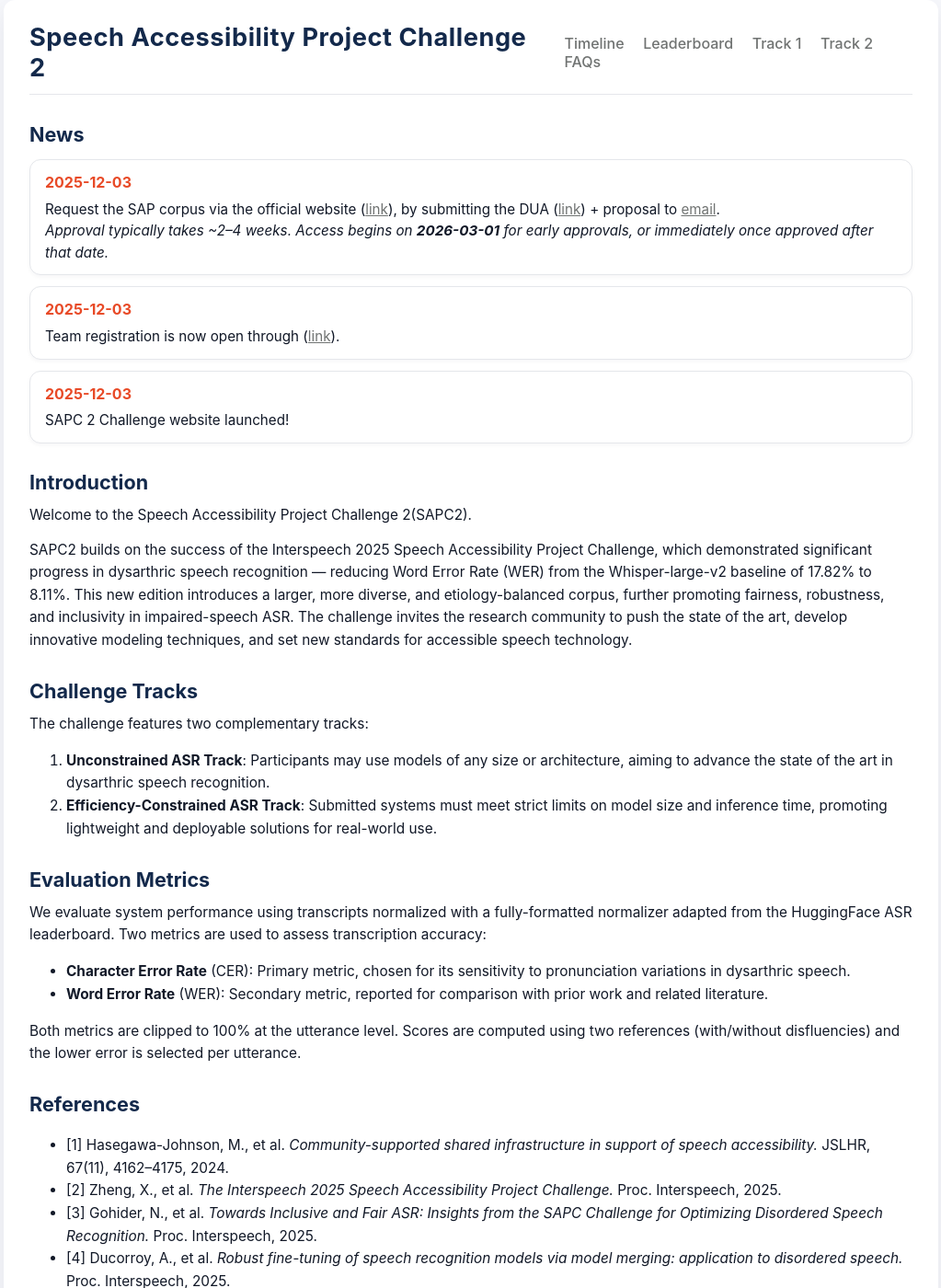
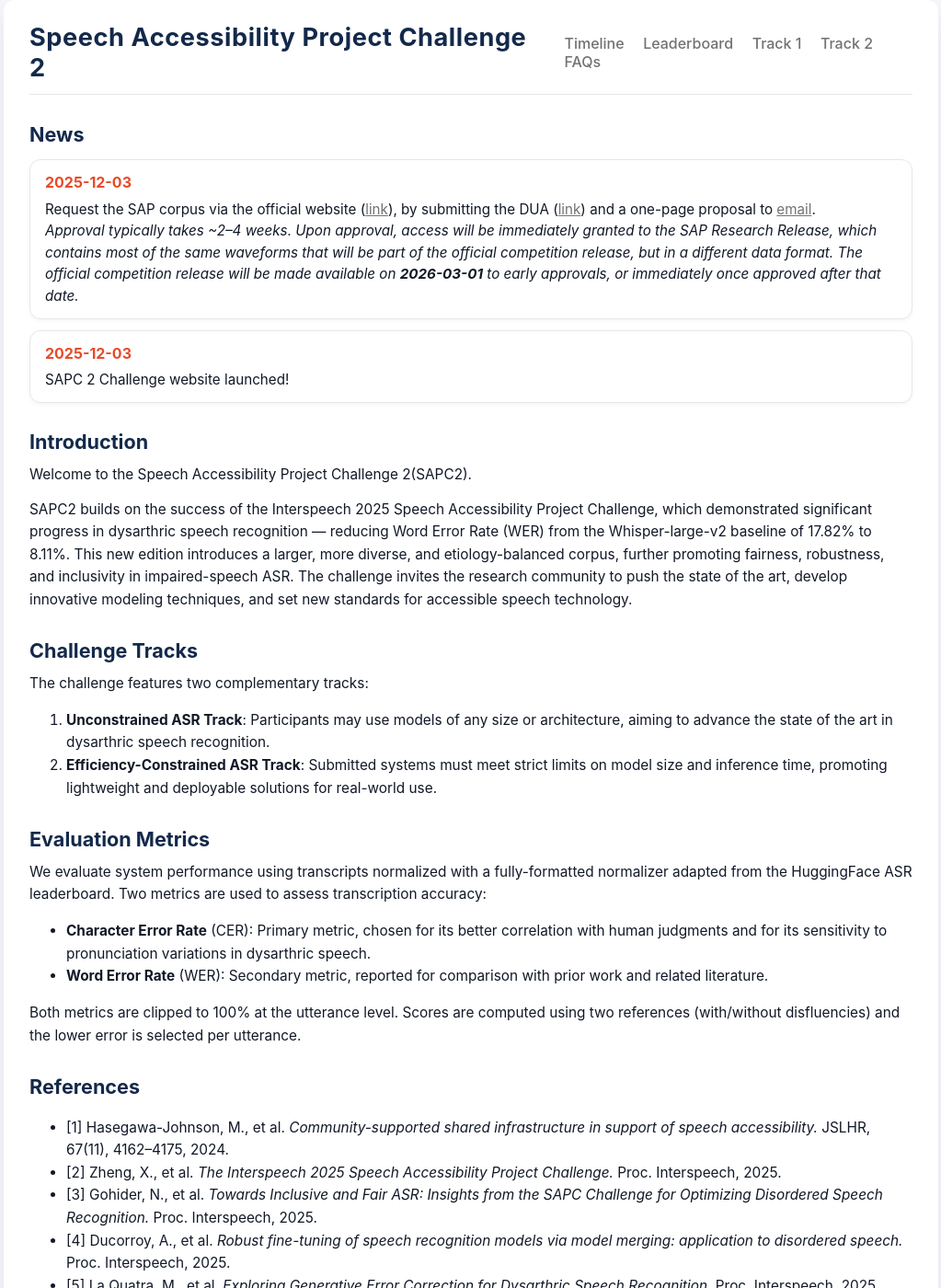
Before and after one commit to xiuwenz2/SAPC2-website, a Jekyll site: the page built from index.md, in a window 1280 px wide and 1400 px high. Shown: the whole window at 92% size, without its empty margins (128-1151 px from the left). Built offline with Jekyll 4.4.1, drawn with Linux system fonts in a browser that asks for light colours; some of the changed text lies outside the part shown.

Commit message:
edited faq

```diff
--- a/index.md
+++ b/index.md
@@ -24,17 +24,14 @@ hero_meta: >
       (<a href="https://speechaccessibilityproject.beckman.illinois.edu/conduct-research-through-the-project">link</a>), by
       submitting the DUA
       (<a href="https://speechaccessibilityproject.beckman.illinois.edu/docs/librariesprovider8/default-document-library/data-transfer-and-use-agreement-speech-accessibility-project.pdf?sfvrsn=909bd90f_20">link</a>)
-      + proposal to <a href="mailto:speechaccessibility@beckman.illinois.edu">email</a>.<br>
-      <em>Approval typically takes ~2–4 weeks. Access begins on <strong>2026-03-01</strong> for early approvals, or immediately once approved after that date.</em>
+      and a one-page proposal to <a href="mailto:speechaccessibility@beckman.illinois.edu">email</a>.<br>
+      <em>Approval typically takes ~2–4 weeks.  Upon approval, access will be immediately granted
+      to the SAP Research Release, which contains most of the same waveforms that will be part of
+      the official competition release, but in a different data format.  The official competition
+      release will be made available on <strong>2026-03-01</strong> to early approvals, or immediately
+      once approved after that date.</em>
     </div>
   </div>
-
-<div class="news-item">
-  <div class="news-date">2025-12-03</div>
-  <div class="news-text">
-    Team registration is now open through (<a href="https://speechaccessibilityproject.beckman.illinois.edu/conduct-research-through-the-project">link</a>).
-  </div>
-</div>
 
 <div class="news-item">
   <div class="news-date">2025-12-03</div>
@@ -57,7 +54,7 @@ The challenge features two complementary tracks:
 
 ## <a id="call"></a>Evaluation Metrics
 We evaluate system performance using transcripts normalized with a fully-formatted normalizer adapted from the HuggingFace ASR leaderboard. Two metrics are used to assess transcription accuracy:
-- **Character Error Rate** (CER): Primary metric, chosen for its sensitivity to pronunciation variations in dysarthric speech.
+- **Character Error Rate** (CER): Primary metric, chosen for its better correlation with human judgments and for its sensitivity to pronunciation variations in dysarthric speech.
 - **Word Error Rate** (WER): Secondary metric, reported for comparison with prior work and related literature.
 
 Both metrics are clipped to 100% at the utterance level. Scores are computed using two references (with/without disfluencies) and the lower error is selected per utterance.
@@ -73,6 +70,7 @@ Both metrics are clipped to 100% at the utterance level. Scores are computed usi
 - [8] Wang, S., et al. *A Self-Training Approach for Whisper to Enhance Long Dysarthric Speech Recognition.* Proc. Interspeech, 2025.
 - [9] Takahashi, K., et al. *Fine-tuning Parakeet-TDT for Dysarthric Speech Recognition in the Speech Accessibility Project Challenge.* Proc. Interspeech, 2025.
 - [10] Tan, T., et al. *CBA-Whisper: Curriculum Learning-Based AdaLoRA Fine-Tuning on Whisper for Low-Resource Dysarthric Speech Recognition.* Proc. Interspeech, 2025.
+- [11] Thennal, D.K., et al. *Advocating Character Error Rate for Multilingual ASR Evaluation.* Findings of ACL: NAACL 2025
 
 ## <a id="call"></a>Acknowledgements
 The Speech Accessibility Project is funded by a grant from the AI Accessibility Coalition. Computational resources for the challenge are provided by the National Center for Supercomputing Applications.
```
Also changed, not shown: pages/faqs.md (+12 -3 lines).
